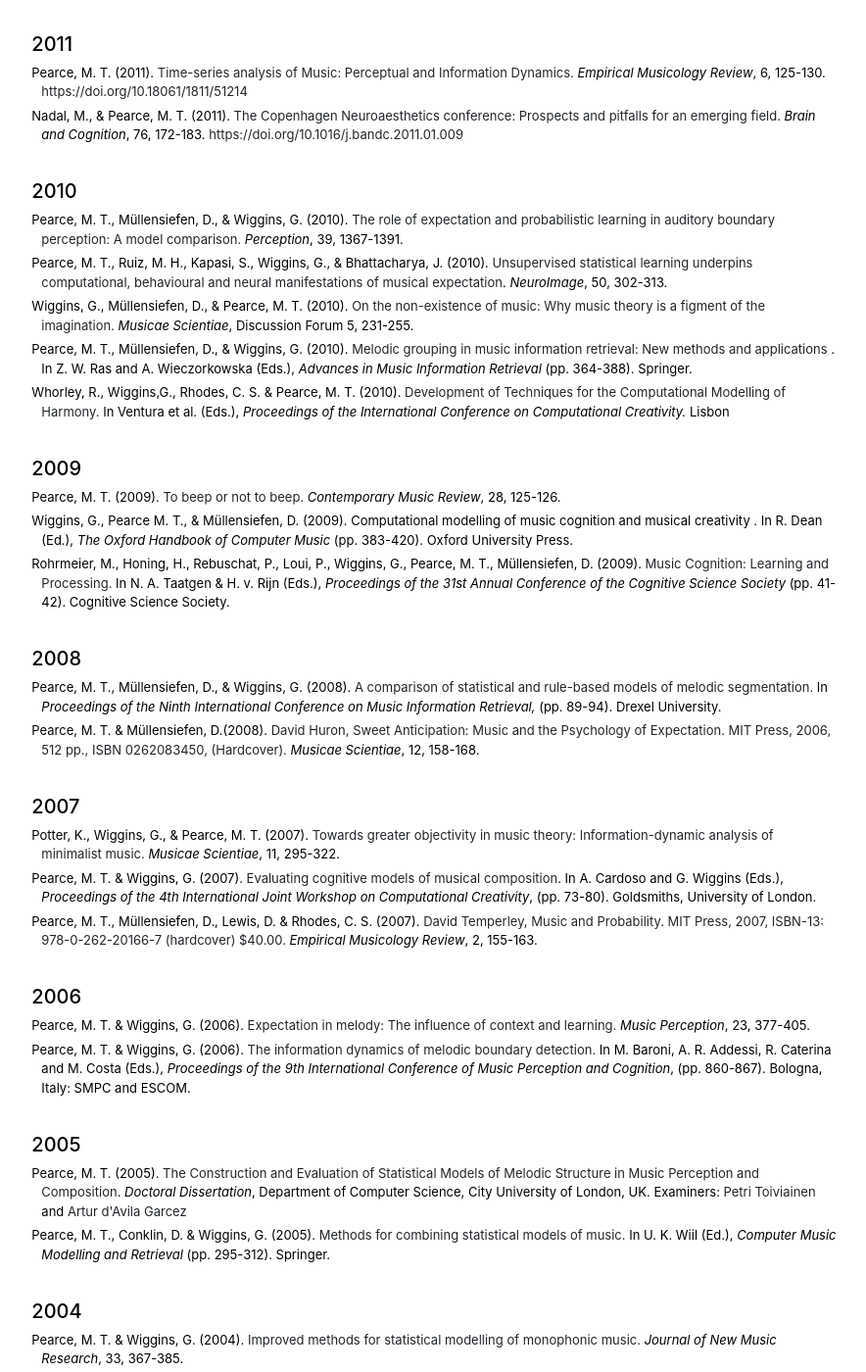
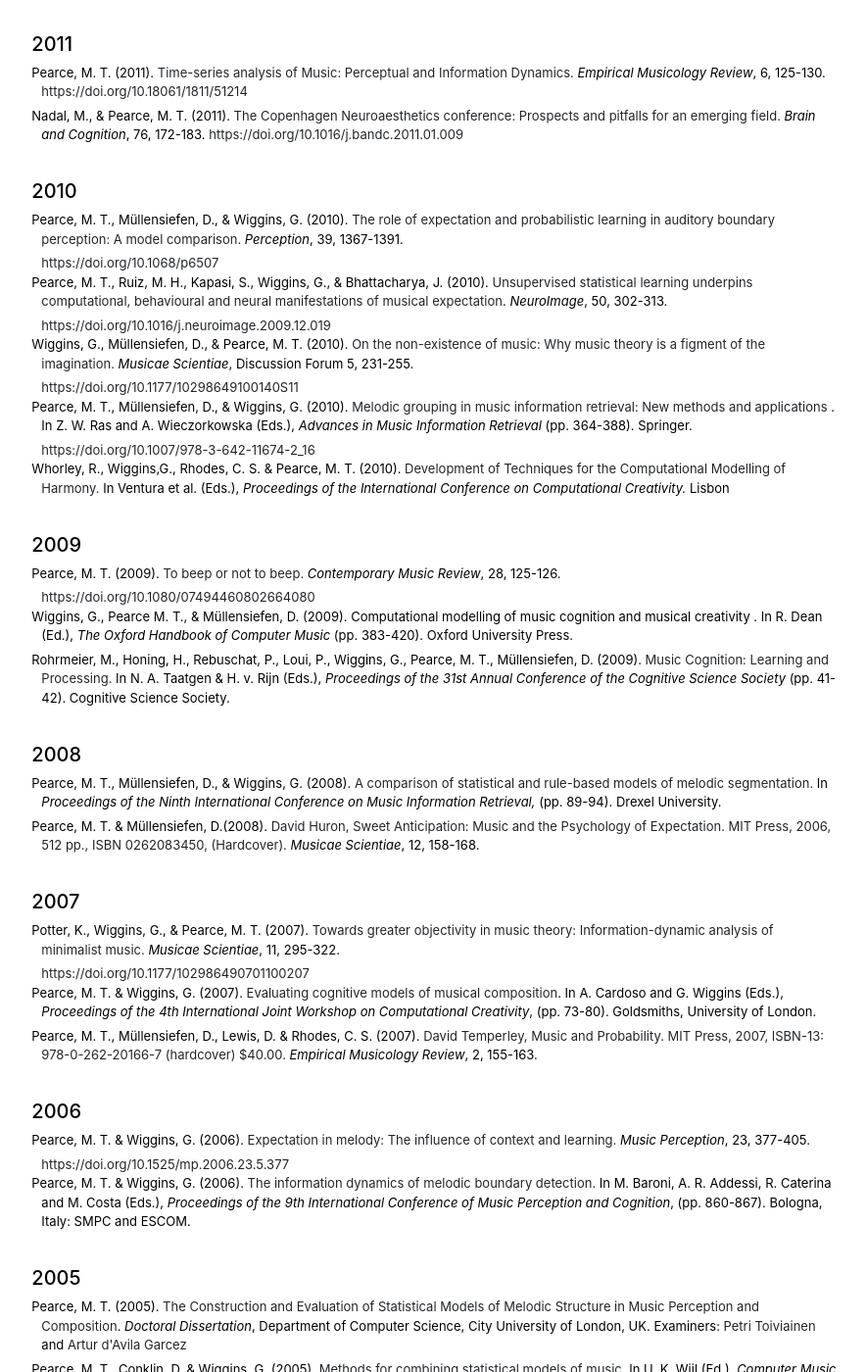
Before and after one commit to mtpearce/mtpearce.github.io, a Jekyll site: the page built from publications.md, in a window 1280 px wide and 1400 px high, scrolled down 5143 px. Shown: the whole window at 98% size, without its empty margins (197-1081 px from the left). Built offline with Jekyll 4.4.1, drawn with Linux system fonts in a browser that asks for light colours; some of the changed lines change nothing that is shown; some of the changed text lies outside the part shown.

Commit message:
Update publications

```diff
--- a/publications.md
+++ b/publications.md
@@ -291,13 +291,13 @@ title: "Publications"
 
 <ul class="publications">
 
-  <li>Pearce, M. T., M&uuml;llensiefen, D., & Wiggins, G. (2010).  <a href="assets/papers/PearceEtAlPerception2010.pdf">The role of expectation and probabilistic learning in auditory boundary perception: A model comparison.</a>  <i>Perception</i>, 39, 1367-1391.</li>
+  <li>Pearce, M. T., M&uuml;llensiefen, D., & Wiggins, G. (2010).  <a href="assets/papers/PearceEtAlPerception2010.pdf">The role of expectation and probabilistic learning in auditory boundary perception: A model comparison.</a> <i>Perception</i>, 39, 1367-1391.</li> <a href="https://doi.org/10.1068/p6507">https://doi.org/10.1068/p6507</a>
 
-  <li>Pearce, M. T., Ruiz, M. H., Kapasi, S., Wiggins, G., & Bhattacharya, J. (2010).  <a href="assets/papers/PearceEtAlNeuroImage2010.pdf">Unsupervised statistical learning underpins computational, behavioural and neural manifestations of musical expectation</a>. <i>NeuroImage</i>, 50, 302-313.</li>
+  <li>Pearce, M. T., Ruiz, M. H., Kapasi, S., Wiggins, G., & Bhattacharya, J. (2010).  <a href="assets/papers/PearceEtAlNeuroImage2010.pdf">Unsupervised statistical learning underpins computational, behavioural and neural manifestations of musical expectation</a>. <i>NeuroImage</i>, 50, 302-313.</li> <a href="https://doi.org/10.1016/j.neuroimage.2009.12.019">https://doi.org/10.1016/j.neuroimage.2009.12.019</a>
 
-  <li>Wiggins, G., M&uuml;llensiefen, D., & Pearce, M. T. (2010).  <a href="assets/papers/WigginsMullensiefenPearceMusicaeScientiae2010.pdf">On the non-existence of music: Why music theory is a figment of the imagination.</a>  <i>Musicae Scientiae</i>, Discussion Forum 5, 231-255.</li>
+  <li>Wiggins, G., M&uuml;llensiefen, D., & Pearce, M. T. (2010).  <a href="assets/papers/WigginsMullensiefenPearceMusicaeScientiae2010.pdf">On the non-existence of music: Why music theory is a figment of the imagination.</a>  <i>Musicae Scientiae</i>, Discussion Forum 5, 231-255.</li> <a href="https://doi.org/10.1177/10298649100140S11">https://doi.org/10.1177/10298649100140S11</a>
 
-  <li>Pearce, M. T., M&uuml;llensiefen, D., & Wiggins, G. (2010). <a href="assets/papers/PearceEtAlAMIR10.pdf"> Melodic grouping in music information retrieval: New methods and applications </a>. In Z. W. Ras and A. Wieczorkowska (Eds.), <i>Advances in Music Information Retrieval</i> (pp. 364-388). Springer.</li>
+  <li>Pearce, M. T., M&uuml;llensiefen, D., & Wiggins, G. (2010). <a href="assets/papers/PearceEtAlAMIR10.pdf"> Melodic grouping in music information retrieval: New methods and applications </a>. In Z. W. Ras and A. Wieczorkowska (Eds.), <i>Advances in Music Information Retrieval</i> (pp. 364-388). Springer.</li> <a href="https://doi.org/10.1007/978-3-642-11674-2_16">https://doi.org/10.1007/978-3-642-11674-2_16</a>
 
   <li>Whorley, R., Wiggins,G., Rhodes, C. S. & Pearce, M. T. (2010).  <a href="assets/papers/WhorleyEtAl2010.pdf">Development of Techniques for the Computational Modelling of Harmony.</a>  In Ventura et al. (Eds.), <i>Proceedings of the International Conference on Computational Creativity.</i> Lisbon</li>
 
@@ -308,7 +308,7 @@ title: "Publications"
 <h5>2009</h5>
 <ul class="publications">
 
-  <li>Pearce, M. T. (2009). <a href="https://doi.org/10.1080/07494460802664080">To beep or not to beep.</a>  <i>Contemporary Music Review</i>, 28, 125-126.</li>
+  <li>Pearce, M. T. (2009). <a href="https://doi.org/10.1080/07494460802664080">To beep or not to beep.</a>  <i>Contemporary Music Review</i>, 28, 125-126.</li> <a href="https://doi.org/10.1080/07494460802664080">https://doi.org/10.1080/07494460802664080</a>
 
   <li>Wiggins, G., Pearce M. T., & M&uuml;llensiefen, D. (2009).  Computational modelling of music cognition and musical creativity . In R. Dean (Ed.), <i>The Oxford Handbook of Computer Music</i> (pp. 383-420). Oxford University Press.</li>
 
@@ -331,7 +331,7 @@ title: "Publications"
 <h5>2007</h5>
 <ul class="publications">
 
-  <li>Potter, K., Wiggins, G., & Pearce, M. T. (2007).  <a href="assets/papers/PotterWigginsPearceMS07.pdf">Towards greater objectivity in music theory: Information-dynamic analysis of minimalist music.</a>  <i>Musicae Scientiae</i>, 11, 295-322. </li>
+  <li>Potter, K., Wiggins, G., & Pearce, M. T. (2007).  <a href="assets/papers/PotterWigginsPearceMS07.pdf">Towards greater objectivity in music theory: Information-dynamic analysis of minimalist music.</a>  <i>Musicae Scientiae</i>, 11, 295-322. </li> <a href="https://doi.org/10.1177/102986490701100207">https://doi.org/10.1177/102986490701100207</a>
 
   <li>Pearce, M. T. & Wiggins, G. (2007).  <a href="assets/papers/PearceWigginsCC07.pdf">Evaluating cognitive models of musical composition</a>. In A. Cardoso and G. Wiggins (Eds.), <i>Proceedings of the 4th International Joint Workshop on Computational Creativity</i>, (pp. 73-80). Goldsmiths, University of London.</li>
 
@@ -344,7 +344,8 @@ title: "Publications"
 <h5>2006</h5>
 <ul class="publications">
 
-  <li>Pearce, M. T. & Wiggins, G. (2006).  <a href="assets/papers/PearceWigginsMP06.pdf">Expectation in melody: The influence of context and learning.</a>  <i>Music Perception</i>, 23, 377-405.</li>
+  <li>Pearce, M. T. & Wiggins, G. (2006).  <a href="assets/papers/PearceWigginsMP06.pdf">Expectation in melody: The influence of context and learning.</a>  <i>Music Perception</i>, 23, 377-405.</li> <a href="
+https://doi.org/10.1525/mp.2006.23.5.377">https://doi.org/10.1525/mp.2006.23.5.377</a>
 
   <li>Pearce, M. T. & Wiggins, G. (2006).  <a href="assets/papers/PearceWiggins2006.pdf">The information dynamics of melodic boundary detection.</a>  In M. Baroni, A. R. Addessi, R. Caterina and M. Costa (Eds.), <i>Proceedings of the 9th International Conference of Music Perception and Cognition</i>, (pp. 860-867). Bologna, Italy: SMPC and ESCOM.</li>
 </ul>
@@ -364,7 +365,7 @@ title: "Publications"
 <h5>2004</h5>
 <ul class="publications">
 
-  <li>Pearce, M. T. & Wiggins, G. (2004).  <a href="assets/papers/PearceWigginsJNMR04.pdf">Improved methods for statistical modelling of monophonic music.</a>  <i>Journal of New Music Research</i>, 33, 367-385.</li>
+  <li>Pearce, M. T. & Wiggins, G. (2004).  <a href="assets/papers/PearceWigginsJNMR04.pdf">Improved methods for statistical modelling of monophonic music.</a>  <i>Journal of New Music Research</i>, 33, 367-385.</li> <a href="https://doi.org/10.1080/0929821052000343840">https://doi.org/10.1080/0929821052000343840</a>
 
   <li>Pearce, M. T. & Wiggins, G. (2004). Rethinking Gestalt influences on melodic expectancy.  In S. D. Lipscomb, R. Ashley, R. O. Gjerdingen and P. Webster (Eds.), <i>Proceedings of the 8th International Conference of Music Perception and Cognition</i>, (pp. 367-371). Causal Productions.</li>
 
@@ -384,7 +385,7 @@ title: "Publications"
 <h5>2002</h5>
 <ul class="publications">
 
-  <li>Pearce, M. T., Meredith, D. & Wiggins, G. (2002).  <a href="assets/papers/PearceEtAlMusicaeScientiae2002.pdf">Motivations and methodologies for automation of the compositional process.</a>  <i>Musicae Scientiae</i>, 6, 119-147. </li>
+  <li>Pearce, M. T., Meredith, D. & Wiggins, G. (2002).  <a href="assets/papers/PearceEtAlMusicaeScientiae2002.pdf">Motivations and methodologies for automation of the compositional process.</a>  <i>Musicae Scientiae</i>, 6, 119-147. </li> <a href="https://doi.org/10.1177/10298649020060020">https://doi.org/10.1177/10298649020060020</a>
 
   <li>Pearce, M. T. & Wiggins, G. (2002).  <a href="assets/papers/PearceWiggins2002.pdf">Aspects of a cognitive theory of creativity in musical composition.</a>  In <i>Proceedings of the ECAI'02 Workshop on Creative Systems</i>, (pp. 17-24). Lyon, France.</li>
 </ul>
```
